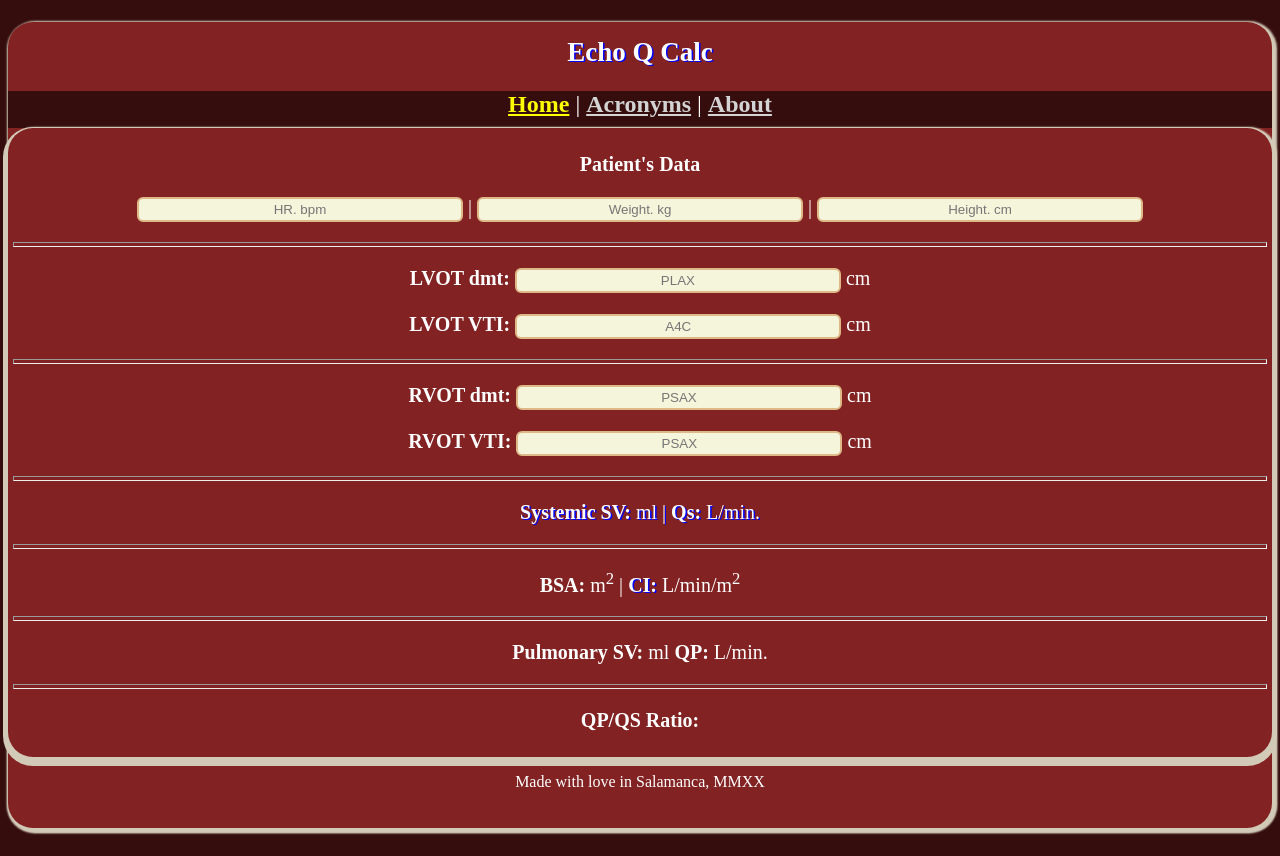
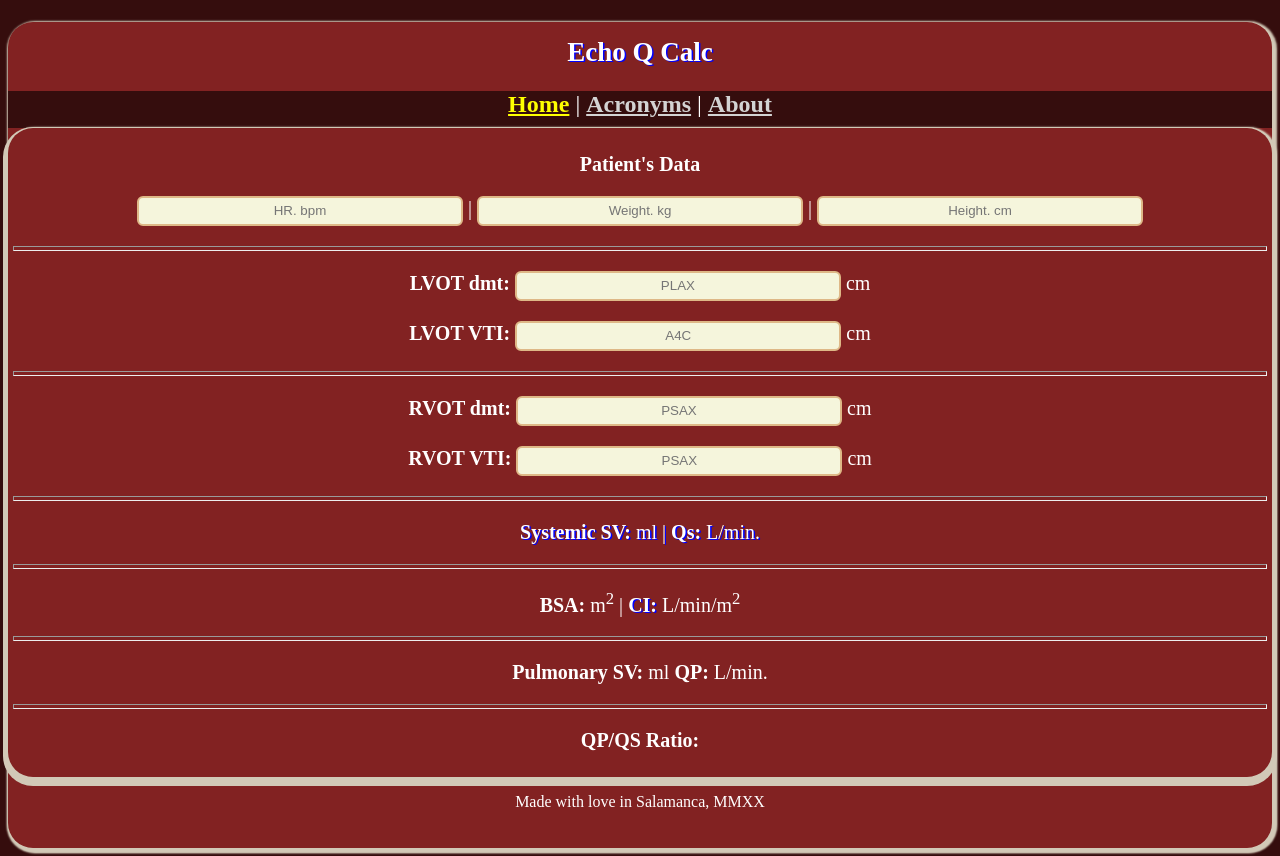
Before and after one commit to ed60hab/q, a Vue app: page / in a window 1280 px wide. Built offline with nearby package versions, Linux system fonts and the light colour scheme.

Commit message:
Few style changes

```diff
--- a/package.json
+++ b/package.json
@@ -10,6 +10,7 @@
   "dependencies": {
     "core-js": "^3.4.4",
     "vue": "^2.6.10",
+    "vue-material": "^1.0.0-beta-11",
     "vue-router": "^3.1.3",
     "vuex": "^3.1.2"
   },
--- a/src/App.vue
+++ b/src/App.vue
@@ -59,6 +59,10 @@ body {
   box-shadow: 0px 4px 0px 5px hsl(40, 23%, 77%);
 }
 
+a[href^="mailto"] {
+  color: rgb(255, 255, 0);
+}
+
 #nav {
   padding-bottom: 10px;
   text-align: center;
@@ -103,6 +107,8 @@ body {
 
 input[type="text"] {
   width: 26%;
+  line-height: 26px;
+  padding: 13px 10px;
   box-sizing: border-box;
   border: 2px solid burlywood;
   border-radius: 6px;
@@ -114,8 +120,4 @@ input[type="text"] {
 .heighttext {
   height: 25px;
 }
-
-a[href^="mailto"] {
-  color:cyan;
-}
 </style>
```
Also changed, not shown: 2 other files (tests, documents, lock files or other folders).
